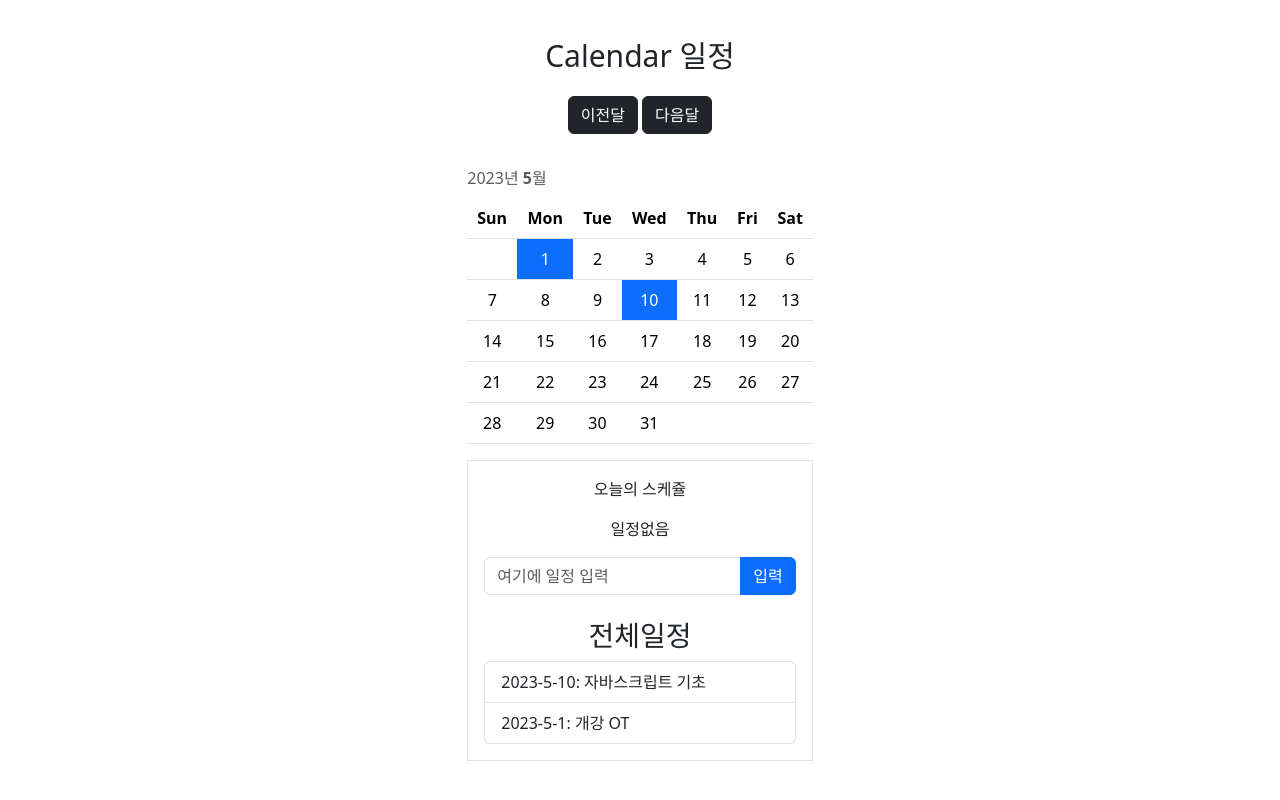
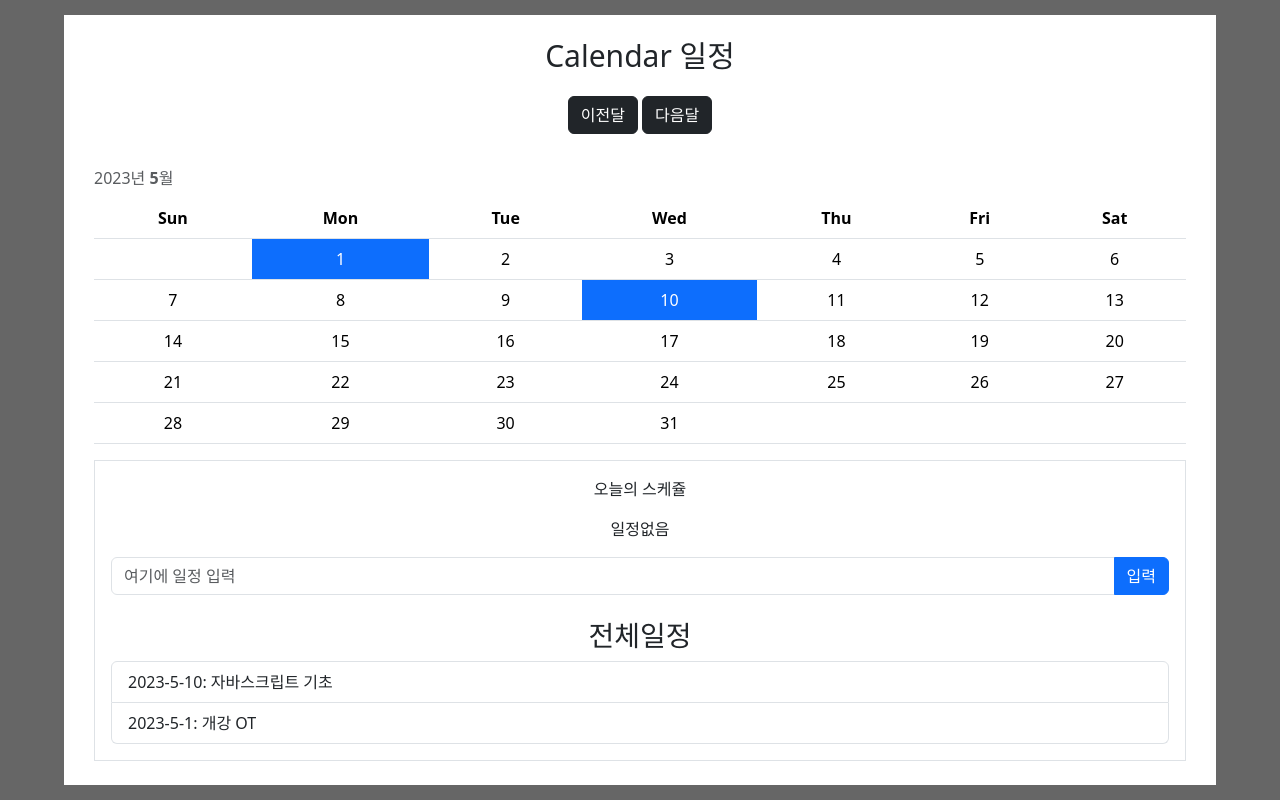
Before and after one commit to csslick/react-calendar-scheduler, a React (Vite) app: page / in a window 1280 px wide. Built offline with nearby package versions, Linux system fonts and the light colour scheme.

Commit message:
디자인 수정

```diff
--- a/src/App.css
+++ b/src/App.css
@@ -4,10 +4,10 @@
   text-align: center;
 }
 
-.grid {
-  display: grid;
-  grid-template-columns: repeat(7, 1fr);
-  grid-gap: 5px;
+.App {
+  background-color: #fff;
+  padding: 0px 30px;
+  width: 90vw;
 }
 
 .text-red {
--- a/src/index.css
+++ b/src/index.css
@@ -26,6 +26,7 @@ body {
   place-items: center;
   min-width: 320px;
   min-height: 100vh;
+  background-color: #666;
 }
 
 h1 {
```
